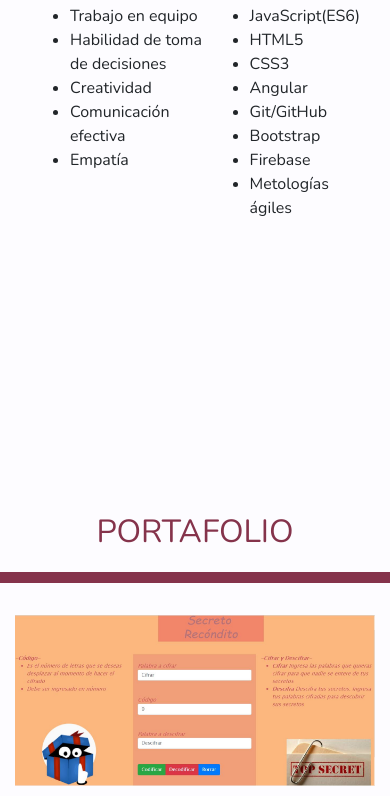
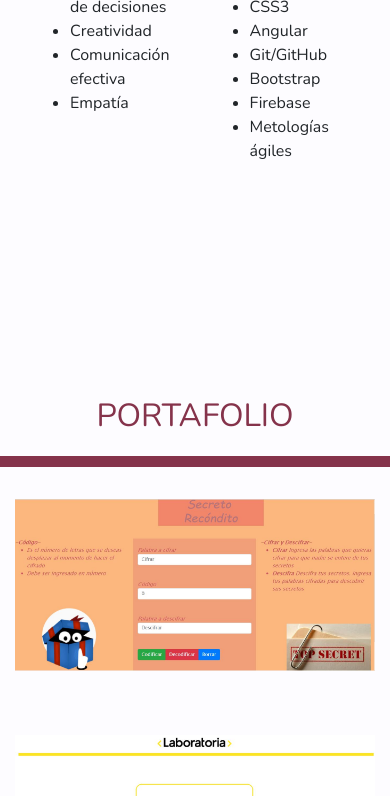
Before and after one commit to marelywoody/marely, a plain HTML site: page src/index.html in a window 390 px wide. Shown: the part 1204-2000 px from the top of the page. Drawn offline with nearby package versions, Linux system fonts and the light colour scheme.

Commit message:
modificando titulo

```diff
--- a/src/css/style.css
+++ b/src/css/style.css
@@ -213,7 +213,7 @@ h2 {
   }
 
   .title {
-    margin-top: 27%;
+    margin-top: 21%;
   }
 }
 
@@ -233,7 +233,7 @@ h2 {
   }
 
   .title {
-    margin-top: 62%;
+    margin-top: 46%;
   }
 
   .perfil-user {
```
